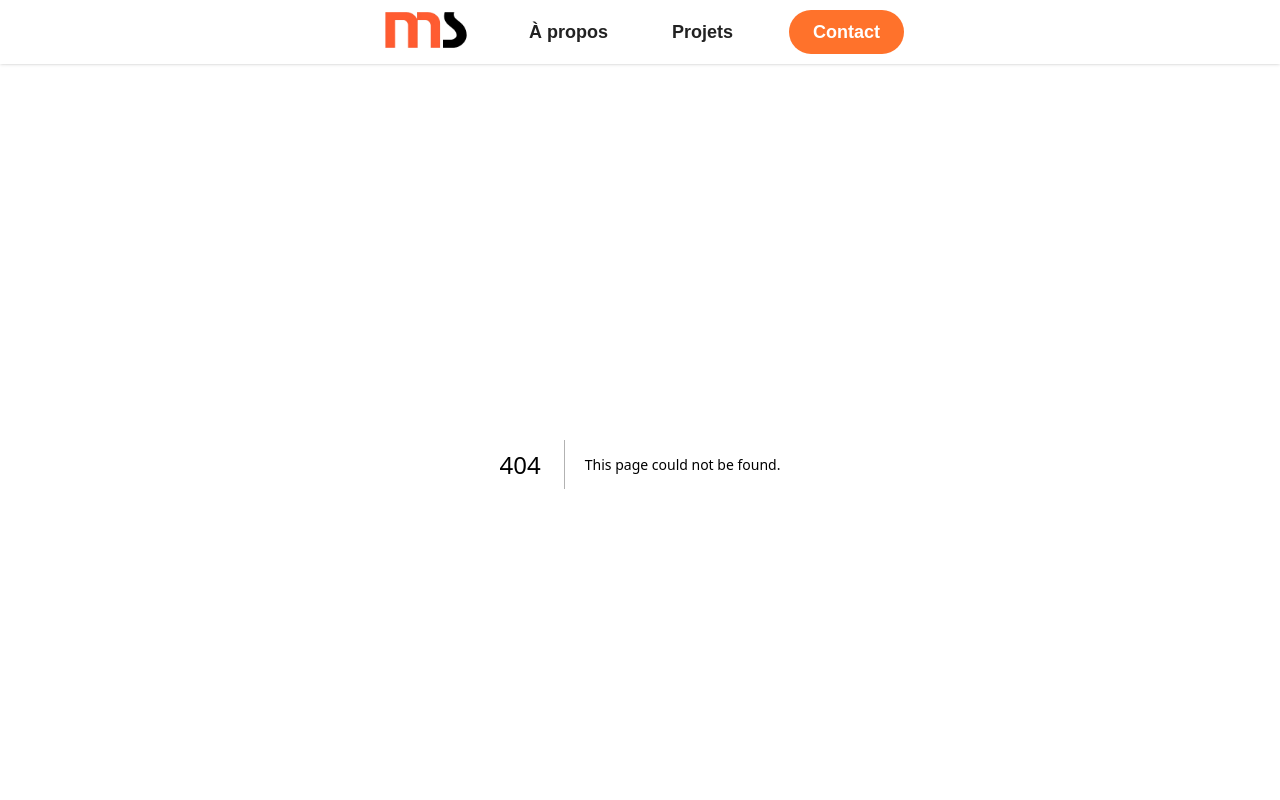
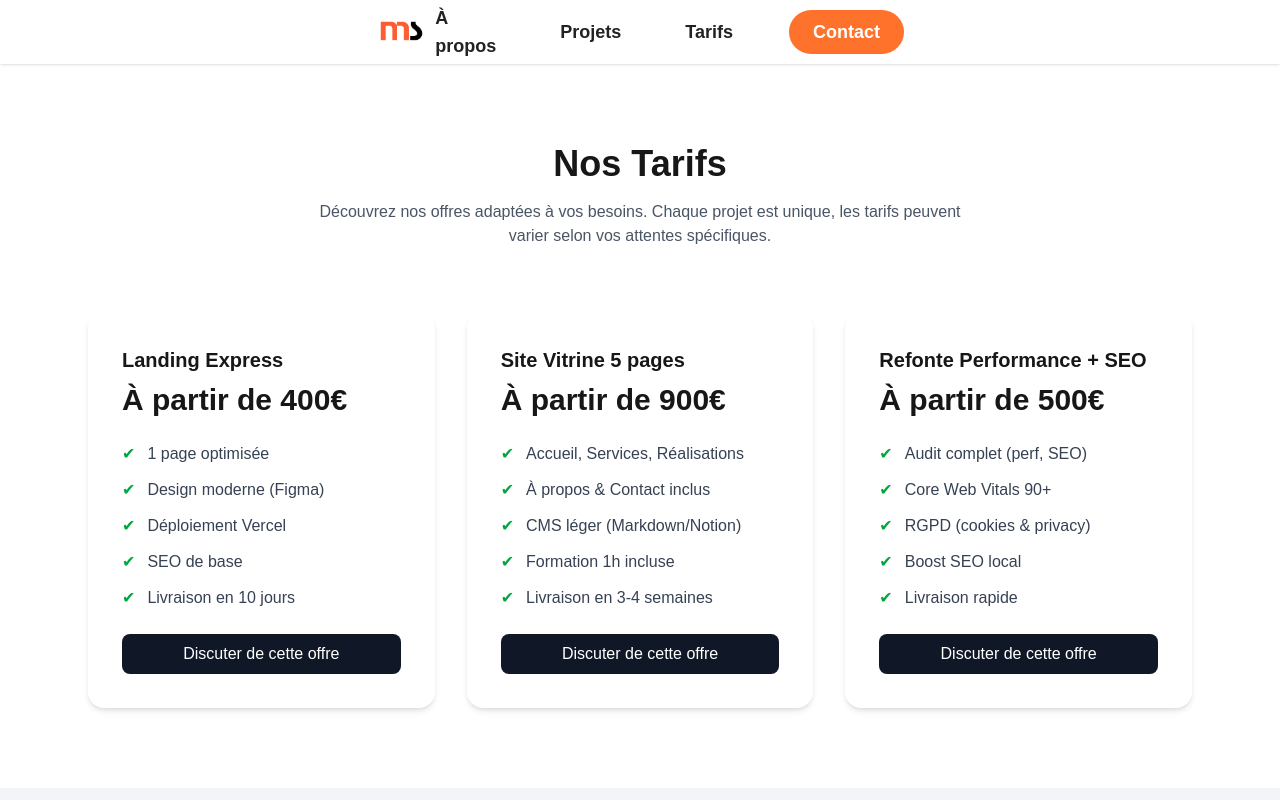
Before and after one commit to MathScic/MS-Portfolio-1.1, a Next.js app: page /pricing in a window 1280 px wide. Before the commit this address had no page. Shown: the top 800 px of the page. Built offline with nearby package versions, Linux system fonts and the light colour scheme.

Commit message:
ajout compo PricingSection.tsx + page Tarifs

```diff
--- /dev/null
+++ b/public/data/pricing.json
@@ -0,0 +1,38 @@
+[
+  {
+    "id": "landing",
+    "title": "Landing Express",
+    "price": "À partir de 400€",
+    "features": [
+      "1 page optimisée",
+      "Design moderne (Figma)",
+      "Déploiement Vercel",
+      "SEO de base",
+      "Livraison en 10 jours"
+    ]
+  },
+  {
+    "id": "vitrine",
+    "title": "Site Vitrine 5 pages",
+    "price": "À partir de 900€",
+    "features": [
+      "Accueil, Services, Réalisations",
+      "À propos & Contact inclus",
+      "CMS léger (Markdown/Notion)",
+      "Formation 1h incluse",
+      "Livraison en 3-4 semaines"
+    ]
+  },
+  {
+    "id": "refonte",
+    "title": "Refonte Performance + SEO",
+    "price": "À partir de 500€",
+    "features": [
+      "Audit complet (perf, SEO)",
+      "Core Web Vitals 90+",
+      "RGPD (cookies & privacy)",
+      "Boost SEO local",
+      "Livraison rapide"
+    ]
+  }
+]
--- a/src/app/components/Header.tsx
+++ b/src/app/components/Header.tsx
@@ -36,6 +36,12 @@ export default function Header() {
             Projets
           </Link>
           <Link
+            href="/pricing"
+            className="px-2 py-1 text-lg font-semibold text-[#222] hover:opacity-80"
+          >
+            Tarifs
+          </Link>
+          <Link
             href="/contact"
             className="inline-flex items-center px-6 py-2 text-lg font-semibold rounded-full
                        bg-[#FF722B] text-white hover:bg-[#222] hover:text-[#ff9966] transition-colors"
--- /dev/null
+++ b/src/app/components/PricingSection.tsx
@@ -0,0 +1,162 @@
+"use client";
+
+import { useState } from "react";
+import { useRouter } from "next/navigation";
+import { motion, AnimatePresence } from "framer-motion";
+import pricing from "../../../public/data/pricing.json";
+
+type Offer = {
+  id: string;
+  title: string;
+  price: string;
+  features: string[];
+};
+
+// --- Animations ---
+const containerVariants = {
+  hidden: { opacity: 0, y: 12 },
+  visible: {
+    opacity: 1,
+    y: 0,
+    transition: { duration: 0.35, ease: "easeOut" },
+  },
+};
+const gridVariants = {
+  hidden: {},
+  visible: { transition: { staggerChildren: 0.06, delayChildren: 0.05 } },
+};
+const cardVariants = {
+  hidden: { opacity: 0, y: 16, scale: 0.98 },
+  visible: {
+    opacity: 1,
+    y: 0,
+    scale: 1,
+    transition: { type: "spring", stiffness: 220, damping: 24 },
+  },
+};
+const listVariants = {
+  hidden: {},
+  visible: { transition: { staggerChildren: 0.03 } },
+};
+const itemVariants = {
+  hidden: { opacity: 0, y: 6 },
+  visible: { opacity: 1, y: 0, transition: { duration: 0.2 } },
+};
+
+// Nettoie les emojis/symboles en début de phrase (✅ 🚀 etc.)
+const cleanLabel = (s: string) =>
+  s.replace(/^[^\p{Letter}\p{Number}]+/u, "").trim();
+
+// Icône check (SVG) – accessible et cohérent visuellement
+function CheckIcon() {
+  return (
+    <svg
+      aria-hidden="true"
+      viewBox="0 0 20 20"
+      className="h-5 w-5 mt-0.5 flex-none"
+      fill="currentColor"
+    >
+      <path d="M16.704 5.29a1 1 0 0 1 .006 1.414l-7.2 7.3a1 1 0 0 1-1.42.004L3.29 9.51a1 1 0 1 1 1.42-1.408l3.106 3.135 6.494-6.587a1 1 0 0 1 1.394-.36z" />
+    </svg>
+  );
+}
+
+export default function PricingSection() {
+  const [selected, setSelected] = useState<string | null>(null);
+  const router = useRouter();
+
+  return (
+    <motion.section
+      className="py-20 bg-white"
+      variants={containerVariants}
+      initial="hidden"
+      whileInView="visible"
+      viewport={{ once: true, margin: "0px 0px -100px 0px" }}
+    >
+      <div className="max-w-6xl mx-auto text-center px-6">
+        <motion.h2 className="text-3xl font-bold mb-4">Mes Offres</motion.h2>
+        <motion.p className="text-gray-600 mb-12">
+          Des solutions simples, rapides et adaptées à vos besoins.
+        </motion.p>
+
+        <motion.div
+          className="grid gap-8 md:grid-cols-2 lg:grid-cols-3"
+          variants={gridVariants}
+        >
+          {(pricing as Offer[]).map((offer) => (
+            <motion.article
+              key={offer.id}
+              variants={cardVariants}
+              onClick={() => setSelected(offer.id)}
+              whileHover={{ y: -4, scale: 1.01 }}
+              whileTap={{ scale: 0.995 }}
+              transition={{ type: "spring", stiffness: 280, damping: 22 }}
+              className="relative cursor-pointer bg-white rounded-2xl shadow-md p-8 flex flex-col border-2 border-transparent transition-colors"
+              aria-pressed={selected === offer.id}
+              role="button"
+              tabIndex={0}
+              onKeyDown={(e) =>
+                (e.key === "Enter" || e.key === " ") && setSelected(offer.id)
+              }
+            >
+              {/* Halo/bordure animée quand sélectionné */}
+              <AnimatePresence>
+                {selected === offer.id && (
+                  <motion.div
+                    layoutId="pricing-outline"
+                    className="absolute inset-0 rounded-2xl border-2 border-blue-500 shadow-lg"
+                    initial={{ opacity: 0 }}
+                    animate={{ opacity: 1 }}
+                    exit={{ opacity: 0 }}
+                    style={{ pointerEvents: "none" }}
+                  />
+                )}
+              </AnimatePresence>
+
+              <div className="relative text-left">
+                <h3 className="text-xl font-semibold mb-2">{offer.title}</h3>
+                <p className="text-4xl font-bold mb-6">{offer.price}</p>
+
+                {/* LISTE ALIGNEE : icône fixe à gauche, texte fluide à droite */}
+                <motion.ul
+                  className="flex-1 space-y-3 mb-6"
+                  variants={listVariants}
+                  initial="hidden"
+                  animate="visible"
+                >
+                  {offer.features.map((raw, i) => {
+                    const label = cleanLabel(raw);
+                    return (
+                      <motion.li
+                        key={i}
+                        variants={itemVariants}
+                        className="flex items-start gap-3"
+                      >
+                        <span className="text-green-600">
+                          <CheckIcon />
+                        </span>
+                        <span className="text-gray-700 leading-6">{label}</span>
+                      </motion.li>
+                    );
+                  })}
+                </motion.ul>
+
+                <motion.button
+                  onClick={(e) => {
+                    e.stopPropagation();
+                    router.push("/price");
+                  }}
+                  whileHover={{ y: -1 }}
+                  whileTap={{ scale: 0.98 }}
+                  className="w-full px-4 py-2 rounded-lg bg-gray-900 text-white hover:bg-gray-700 transition-colors"
+                >
+                  Choisir cette offre
+                </motion.button>
+              </div>
+            </motion.article>
+          ))}
+        </motion.div>
+      </div>
+    </motion.section>
+  );
+}
--- a/src/app/page.tsx
+++ b/src/app/page.tsx
@@ -6,6 +6,7 @@ import ContactSection from "./components/ContactSection";
 import Projects from "./components/Projects";
 import Skills from "./components/Skills";
 import TimeLine from "./components/TimeLine";
+import PricingSection from "./components/PricingSection";
 
 export default function Page() {
   return (
@@ -17,7 +18,7 @@ export default function Page() {
       <Suspense>
         <Projects />
       </Suspense>
-
+      <PricingSection />
       <ContactSection />
     </main>
   );
--- /dev/null
+++ b/src/app/pricing/page.tsx
@@ -0,0 +1,62 @@
+"use client";
+
+import { useRouter } from "next/navigation";
+import pricing from "../../../public/data/pricing.json";
+import { motion } from "framer-motion";
+
+type Offer = {
+  id: string;
+  title: string;
+  price: string;
+  features: string[];
+};
+
+export default function PricingPage() {
+  const router = useRouter();
+
+  return (
+    <section className="py-20 bg-white">
+      <div className="max-w-6xl mx-auto px-6">
+        {/* Titre principal */}
+        <div className="text-center mb-16">
+          <h1 className="text-4xl font-bold mb-4">Nos Tarifs</h1>
+          <p className="text-gray-600 max-w-2xl mx-auto">
+            Découvrez nos offres adaptées à vos besoins. Chaque projet est
+            unique, les tarifs peuvent varier selon vos attentes spécifiques.
+          </p>
+        </div>
+
+        {/* Grid des offres */}
+        <div className="grid gap-8 md:grid-cols-2 lg:grid-cols-3">
+          {(pricing as Offer[]).map((offer) => (
+            <motion.article
+              key={offer.id}
+              whileHover={{ y: -4, scale: 1.01 }}
+              whileTap={{ scale: 0.99 }}
+              className="bg-white rounded-2xl shadow-md p-8 flex flex-col border-2 border-transparent hover:border-gray-200 transition"
+            >
+              <h2 className="text-xl font-semibold mb-2">{offer.title}</h2>
+              <p className="text-3xl font-bold mb-6">{offer.price}</p>
+
+              <ul className="flex-1 space-y-3 mb-6">
+                {offer.features.map((f, i) => (
+                  <li key={i} className="flex items-start gap-3">
+                    <span className="text-green-600">✔</span>
+                    <span className="text-gray-700 leading-6">{f}</span>
+                  </li>
+                ))}
+              </ul>
+
+              <button
+                onClick={() => router.push("/contact")}
+                className="w-full px-4 py-2 rounded-lg bg-gray-900 text-white hover:bg-gray-700 transition-colors"
+              >
+                Discuter de cette offre
+              </button>
+            </motion.article>
+          ))}
+        </div>
+      </div>
+    </section>
+  );
+}
```
